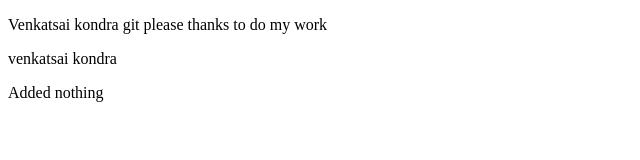
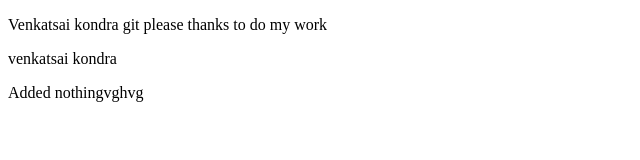
Before and after one commit to venkatsaikondra/Git_Workshop1, a plain HTML site: page index.html in a window 1280 px wide. Shown: the full height of the page, 0-640 px from the left. Drawn offline with Linux system fonts and the light colour scheme.

Commit message:
commit 1

```diff
--- a/index.html
+++ b/index.html
@@ -8,6 +8,6 @@
 <body>
     <p>Venkatsai kondra git please thanks to do my work</p>
     <p>venkatsai kondra </p>
-    <p>Added nothing</p>
+    <p>Added nothingvghvg</p>
 </body>
 </html>
```
